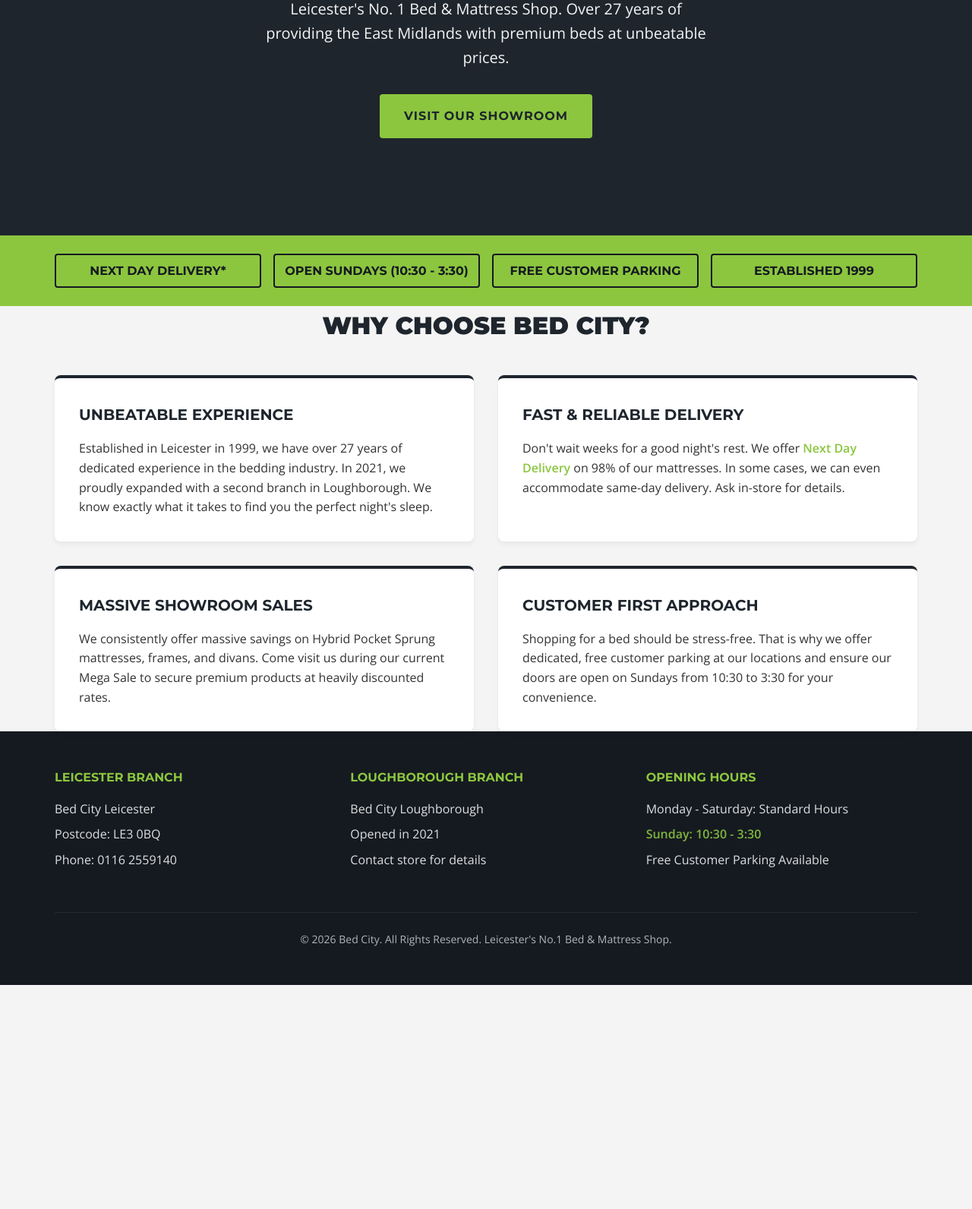
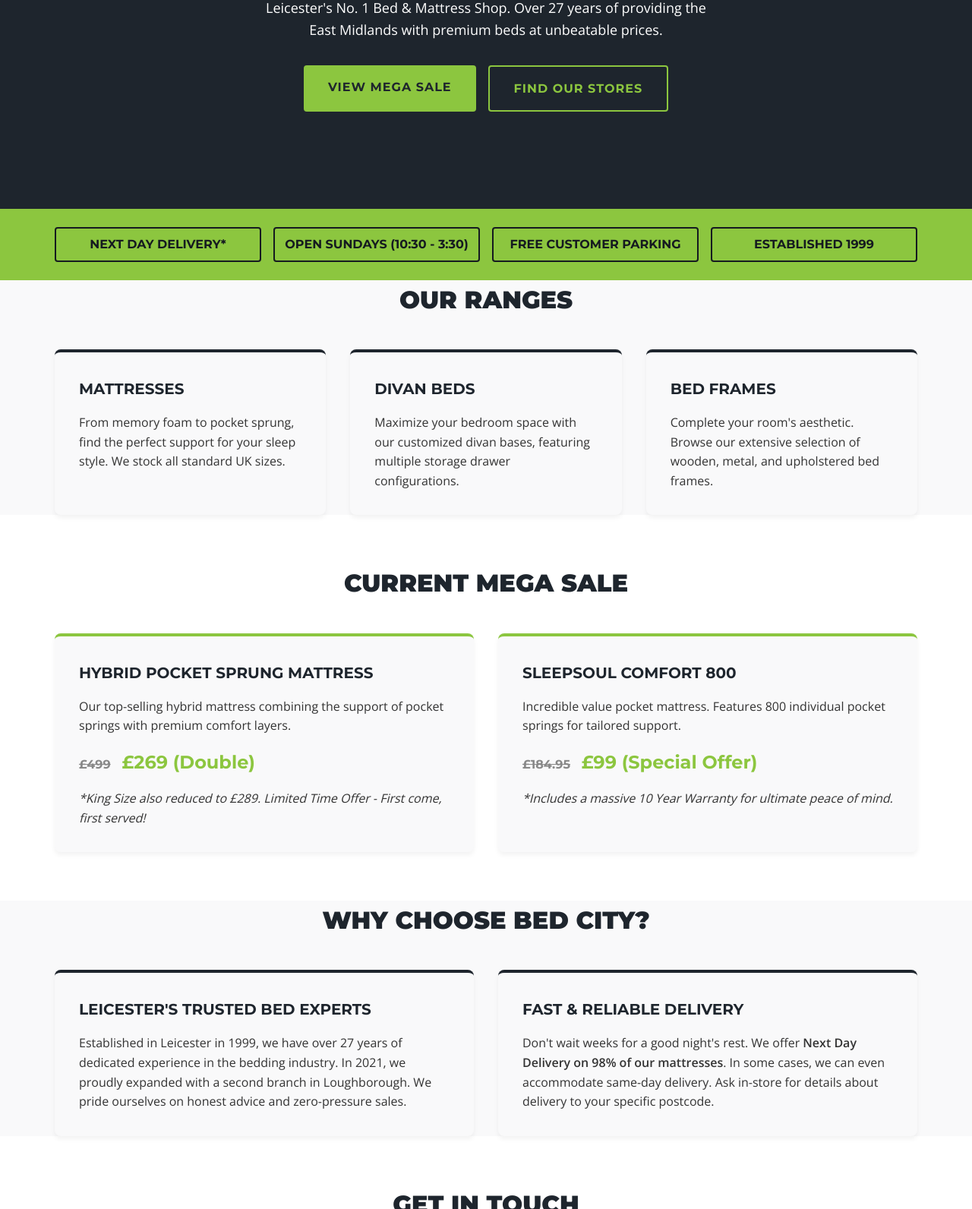
Before and after one commit to jayce-hash/bedcityleicester, a plain HTML site: page index.html in a window 1280 px wide. Shown: the part 376-1968 px from the top of the page at 76% size. Before the commit the page ends 1673 px from the top, so only its background shows below. Drawn offline with nearby package versions, Linux system fonts and the light colour scheme.

Commit message:
Update index.html

```diff
--- a/index.html
+++ b/index.html
@@ -12,49 +12,36 @@
     <link href="https://fonts.googleapis.com/css2?family=Montserrat:wght@400;700;900&family=Open+Sans:wght@400;600&display=swap" rel="stylesheet">
 
     <style>
-        /* * BRAND GUIDELINES & CSS VARIABLES
-         * Primary Green: #8CC63F (Matches the vibrant logo text)
-         * Brand Dark: #1E252D (Matches the dark background of their signage/logo)
-         * Fonts: Montserrat (Bold, rounded, modern headings), Open Sans (Clean, readable body)
-         */
         :root {
             --primary-green: #8CC63F;
             --primary-green-hover: #7ab334;
             --brand-dark: #1E252D;
             --brand-darker: #151A20;
-            --text-light: #F4F4F5;
+            --brand-light: #f9f9fa;
+            --text-light: #ffffff;
             --text-dark: #333333;
             --font-heading: 'Montserrat', sans-serif;
             --font-body: 'Open Sans', sans-serif;
         }
 
-        * {
-            margin: 0;
-            padding: 0;
-            box-sizing: border-box;
-        }
+        * { margin: 0; padding: 0; box-sizing: border-box; }
 
         body {
             font-family: var(--font-body);
             color: var(--text-dark);
             line-height: 1.6;
-            background-color: var(--text-light);
+            background-color: var(--brand-light);
             -webkit-font-smoothing: antialiased;
         }
 
-        /* Typography */
         h1, h2, h3, h4 {
             font-family: var(--font-heading);
             color: var(--brand-dark);
             text-transform: uppercase;
         }
 
-        a {
-            text-decoration: none;
-            color: inherit;
-        }
+        a { text-decoration: none; color: inherit; }
 
-        /* Buttons */
         .btn {
             display: inline-block;
             background-color: var(--primary-green);
@@ -76,14 +63,24 @@
             transform: translateY(-2px);
         }
 
-        /* Mobile First Layouts */
+        .btn-outline {
+            background-color: transparent;
+            border: 2px solid var(--primary-green);
+            color: var(--primary-green);
+        }
+
+        .btn-outline:hover {
+            background-color: var(--primary-green);
+            color: var(--brand-dark);
+        }
+
         .container {
             width: 100%;
             padding: 0 1.5rem;
             margin: 0 auto;
         }
 
-        /* Header & Nav */
+        /* Navigation */
         header {
             background-color: var(--brand-darker);
             color: var(--text-light);
@@ -101,22 +98,13 @@
             gap: 1rem;
         }
 
-        .logo-text {
-            font-family: var(--font-heading);
-            font-weight: 900;
-            font-size: 2rem;
-            letter-spacing: -1px;
-        }
+        .logo-text { font-family: var(--font-heading); font-weight: 900; font-size: 2rem; letter-spacing: -1px; }
+        .logo-text span { color: var(--primary-green); }
 
-        .logo-text span {
-            color: var(--primary-green);
-        }
+        nav ul { display: flex; gap: 1rem; list-style: none; font-size: 0.9rem; font-weight: 600; text-transform: uppercase;}
+        nav a:hover { color: var(--primary-green); }
 
-        .contact-top {
-            font-weight: 600;
-            font-size: 1.1rem;
-            color: var(--primary-green);
-        }
+        .contact-top { font-weight: 600; font-size: 1.1rem; color: var(--primary-green); }
 
         /* Hero Section */
         .hero {
@@ -125,154 +113,60 @@
             padding: 4rem 0;
             text-align: center;
         }
+        .hero h1 { color: var(--text-light); font-size: 2.5rem; font-weight: 900; margin-bottom: 1rem; line-height: 1.1; }
+        .hero h1 span { color: var(--primary-green); }
+        .hero p { font-size: 1.125rem; margin-bottom: 2rem; max-width: 600px; margin-left: auto; margin-right: auto; }
 
-        .hero h1 {
-            color: var(--text-light);
-            font-size: 2.5rem;
-            font-weight: 900;
-            margin-bottom: 1rem;
-            line-height: 1.1;
-        }
+        /* Trust Banner */
+        .trust-banner { background-color: var(--primary-green); color: var(--brand-darker); padding: 1.5rem 0; font-family: var(--font-heading); font-weight: 700; }
+        .trust-grid { display: grid; grid-template-columns: 1fr; gap: 1rem; text-align: center; }
+        .trust-item { padding: 0.5rem; border: 2px solid var(--brand-darker); border-radius: 4px; }
 
-        .hero h1 span {
-            color: var(--primary-green);
-        }
+        /* General Sections */
+        section { padding: 4rem 0; }
+        .section-title { text-align: center; font-size: 2rem; margin-bottom: 2.5rem; font-weight: 900; }
+        .bg-white { background-color: #ffffff; }
 
-        .hero p {
-            font-size: 1.125rem;
-            margin-bottom: 2rem;
-            max-width: 600px;
-            margin-left: auto;
-            margin-right: auto;
-        }
+        /* Grids */
+        .grid-2 { display: grid; grid-template-columns: 1fr; gap: 2rem; }
+        .grid-3 { display: grid; grid-template-columns: 1fr; gap: 2rem; }
 
-        /* Trust Banner (USPs) */
-        .trust-banner {
-            background-color: var(--primary-green);
-            color: var(--brand-darker);
-            padding: 1.5rem 0;
-            font-family: var(--font-heading);
-            font-weight: 700;
-        }
-
-        .trust-grid {
-            display: grid;
-            grid-template-columns: 1fr;
-            gap: 1rem;
-            text-align: center;
-        }
-
-        .trust-item {
-            padding: 0.5rem;
-            border: 2px solid var(--brand-darker);
-            border-radius: 4px;
-        }
-
-        /* Section Styling */
-        section {
-            padding: 4rem 0;
-        }
-
-        .section-title {
-            text-align: center;
-            font-size: 2rem;
-            margin-bottom: 2.5rem;
-            font-weight: 900;
-        }
-
-        /* Info Grid */
-        .info-grid {
-            display: grid;
-            grid-template-columns: 1fr;
-            gap: 2rem;
-        }
-
-        .info-card {
-            background: white;
+        /* Cards */
+        .card {
+            background: var(--brand-light);
             padding: 2rem;
             border-radius: 8px;
             box-shadow: 0 4px 6px rgba(0,0,0,0.05);
             border-top: 4px solid var(--brand-dark);
+            text-align: center;
         }
+        .card h3 { margin-bottom: 1rem; font-size: 1.25rem; }
+        .price { font-size: 1.5rem; font-weight: 700; color: var(--primary-green); margin: 1rem 0; display: block; font-family: var(--font-heading);}
+        .price strike { color: #888; font-size: 1rem; margin-right: 0.5rem; }
 
-        .info-card h3 {
-            margin-bottom: 1rem;
-            font-size: 1.25rem;
-        }
-
-        .highlight-text {
-            color: var(--primary-green);
-            font-weight: 700;
-        }
+        /* Form */
+        .contact-form { display: flex; flex-direction: column; gap: 1rem; max-width: 600px; margin: 0 auto; }
+        .contact-form input, .contact-form textarea { width: 100%; padding: 1rem; border: 1px solid #ccc; border-radius: 4px; font-family: var(--font-body); }
+        .contact-form textarea { resize: vertical; min-height: 150px; }
 
         /* Footer */
-        footer {
-            background-color: var(--brand-darker);
-            color: var(--text-light);
-            padding: 3rem 0;
-            text-align: center;
-        }
+        footer { background-color: var(--brand-darker); color: var(--text-light); padding: 3rem 0; text-align: center; }
+        .footer-grid { display: grid; grid-template-columns: 1fr; gap: 2rem; }
+        footer h4 { color: var(--primary-green); margin-bottom: 1rem; }
+        footer p { margin-bottom: 0.5rem; opacity: 0.9; }
+        .copyright { margin-top: 3rem; padding-top: 1.5rem; border-top: 1px solid rgba(255,255,255,0.1); font-size: 0.875rem; opacity: 0.7; }
 
-        .footer-grid {
-            display: grid;
-            grid-template-columns: 1fr;
-            gap: 2rem;
-        }
-
-        footer h4 {
-            color: var(--primary-green);
-            margin-bottom: 1rem;
-        }
-
-        footer p {
-            margin-bottom: 0.5rem;
-            opacity: 0.9;
-        }
-
-        .copyright {
-            margin-top: 3rem;
-            padding-top: 1.5rem;
-            border-top: 1px solid rgba(255,255,255,0.1);
-            font-size: 0.875rem;
-            opacity: 0.7;
-        }
-
-        /* Desktop Optimization (Min-width: 768px) */
+        /* Desktop Optimization */
         @media (min-width: 768px) {
-            .container {
-                max-width: 1200px;
-                padding: 0 2rem;
-            }
-
-            .header-content {
-                flex-direction: row;
-                justify-content: space-between;
-            }
-
-            .hero {
-                padding: 8rem 0;
-            }
-
-            .hero h1 {
-                font-size: 4rem;
-            }
-
-            .hero p {
-                font-size: 1.25rem;
-            }
-
-            .trust-grid {
-                grid-template-columns: repeat(4, 1fr);
-            }
-
-            .info-grid {
-                grid-template-columns: repeat(2, 1fr);
-            }
-
-            .footer-grid {
-                grid-template-columns: repeat(3, 1fr);
-                text-align: left;
-            }
+            .container { max-width: 1200px; padding: 0 2rem; }
+            .header-content { flex-direction: row; justify-content: space-between; }
+            .hero { padding: 8rem 0; }
+            .hero h1 { font-size: 4rem; }
+            .trust-grid { grid-template-columns: repeat(4, 1fr); }
+            .grid-2 { grid-template-columns: repeat(2, 1fr); }
+            .grid-3 { grid-template-columns: repeat(3, 1fr); }
+            .card { text-align: left; }
+            .footer-grid { grid-template-columns: repeat(4, 1fr); text-align: left; }
         }
     </style>
 </head>
@@ -281,9 +175,15 @@
     <header>
         <div class="container header-content">
             <div class="logo-text">BED <span>CITY</span></div>
-            <div class="contact-top">
-                Call us: 0116 2559140
-            </div>
+            <nav>
+                <ul>
+                    <li><a href="#ranges">Ranges</a></li>
+                    <li><a href="#offers">Mega Sale</a></li>
+                    <li><a href="#about">About Us</a></li>
+                    <li><a href="#contact">Contact</a></li>
+                </ul>
+            </nav>
+            <div class="contact-top">0116 2559140</div>
         </div>
     </header>
 
@@ -292,7 +192,10 @@
             <div class="container">
                 <h1>SLEEP BETTER. <br><span>LIVE BETTER.</span></h1>
                 <p>Leicester's No. 1 Bed & Mattress Shop. Over 27 years of providing the East Midlands with premium beds at unbeatable prices.</p>
-                <a href="#locations" class="btn">Visit Our Showroom</a>
+                <div style="display: flex; gap: 1rem; justify-content: center; flex-wrap: wrap;">
+                    <a href="#offers" class="btn">View Mega Sale</a>
+                    <a href="#locations" class="btn btn-outline">Find Our Stores</a>
+                </div>
             </div>
         </section>
 
@@ -305,25 +208,68 @@
             </div>
         </div>
 
-        <section class="container">
+        <section id="ranges" class="container">
+            <h2 class="section-title">OUR RANGES</h2>
+            <div class="grid-3">
+                <div class="card">
+                    <h3>Mattresses</h3>
+                    <p>From memory foam to pocket sprung, find the perfect support for your sleep style. We stock all standard UK sizes.</p>
+                </div>
+                <div class="card">
+                    <h3>Divan Beds</h3>
+                    <p>Maximize your bedroom space with our customized divan bases, featuring multiple storage drawer configurations.</p>
+                </div>
+                <div class="card">
+                    <h3>Bed Frames</h3>
+                    <p>Complete your room's aesthetic. Browse our extensive selection of wooden, metal, and upholstered bed frames.</p>
+                </div>
+            </div>
+        </section>
+
+        <section id="offers" class="bg-white">
+            <div class="container">
+                <h2 class="section-title">CURRENT MEGA SALE</h2>
+                <div class="grid-2">
+                    <div class="card" style="border-top-color: var(--primary-green);">
+                        <h3>Hybrid Pocket Sprung Mattress</h3>
+                        <p>Our top-selling hybrid mattress combining the support of pocket springs with premium comfort layers.</p>
+                        <span class="price"><strike>£499</strike> £269 (Double)</span>
+                        <p><em>*King Size also reduced to £289. Limited Time Offer - First come, first served!</em></p>
+                    </div>
+                    <div class="card" style="border-top-color: var(--primary-green);">
+                        <h3>SleepSoul Comfort 800</h3>
+                        <p>Incredible value pocket mattress. Features 800 individual pocket springs for tailored support.</p>
+                        <span class="price"><strike>£184.95</strike> £99 (Special Offer)</span>
+                        <p><em>*Includes a massive 10 Year Warranty for ultimate peace of mind.</em></p>
+                    </div>
+                </div>
+            </div>
+        </section>
+
+        <section id="about" class="container">
             <h2 class="section-title">WHY CHOOSE BED CITY?</h2>
-            <div class="info-grid">
-                <div class="info-card">
-                    <h3>Unbeatable Experience</h3>
-                    <p>Established in Leicester in 1999, we have over 27 years of dedicated experience in the bedding industry. In 2021, we proudly expanded with a second branch in Loughborough. We know exactly what it takes to find you the perfect night's sleep.</p>
+            <div class="grid-2">
+                <div class="card">
+                    <h3>Leicester's Trusted Bed Experts</h3>
+                    <p>Established in Leicester in 1999, we have over 27 years of dedicated experience in the bedding industry. In 2021, we proudly expanded with a second branch in Loughborough. We pride ourselves on honest advice and zero-pressure sales.</p>
                 </div>
-                <div class="info-card">
+                <div class="card">
                     <h3>Fast & Reliable Delivery</h3>
-                    <p>Don't wait weeks for a good night's rest. We offer <span class="highlight-text">Next Day Delivery</span> on 98% of our mattresses. In some cases, we can even accommodate same-day delivery. Ask in-store for details.</p>
+                    <p>Don't wait weeks for a good night's rest. We offer <strong>Next Day Delivery on 98% of our mattresses</strong>. In some cases, we can even accommodate same-day delivery. Ask in-store for details about delivery to your specific postcode.</p>
                 </div>
-                <div class="info-card">
-                    <h3>Massive Showroom Sales</h3>
-                    <p>We consistently offer massive savings on Hybrid Pocket Sprung mattresses, frames, and divans. Come visit us during our current Mega Sale to secure premium products at heavily discounted rates.</p>
-                </div>
-                <div class="info-card">
-                    <h3>Customer First Approach</h3>
-                    <p>Shopping for a bed should be stress-free. That is why we offer dedicated, free customer parking at our locations and ensure our doors are open on Sundays from 10:30 to 3:30 for your convenience.</p>
-                </div>
+            </div>
+        </section>
+
+        <section id="contact" class="bg-white">
+            <div class="container">
+                <h2 class="section-title">GET IN TOUCH</h2>
+                <form class="contact-form" action="#" method="POST">
+                    <input type="text" name="name" placeholder="Your Name" required>
+                    <input type="email" name="email" placeholder="Your Email" required>
+                    <input type="tel" name="phone" placeholder="Phone Number">
+                    <textarea name="message" placeholder="How can we help you?" required></textarea>
+                    <button type="submit" class="btn">Send Message</button>
+                </form>
             </div>
         </section>
     </main>
@@ -333,25 +279,31 @@
             <div>
                 <h4>LEICESTER BRANCH</h4>
                 <p>Bed City Leicester</p>
-                <p>Postcode: LE3 0BQ</p>
-                <p>Phone: 0116 2559140</p>
+                <p>LE3 0BQ</p>
+                <p>Tel: 0116 2559140</p>
             </div>
             <div>
                 <h4>LOUGHBOROUGH BRANCH</h4>
                 <p>Bed City Loughborough</p>
                 <p>Opened in 2021</p>
-                <p>Contact store for details</p>
+                <p>Tel: [Insert Loughborough Number]</p>
             </div>
             <div>
                 <h4>OPENING HOURS</h4>
-                <p>Monday - Saturday: Standard Hours</p>
-                <p style="color: var(--primary-green); font-weight: bold;">Sunday: 10:30 - 3:30</p>
+                <p>Mon - Sat: 9:30 AM - 5:30 PM</p>
+                <p style="color: var(--primary-green); font-weight: bold;">Sunday: 10:30 AM - 3:30 PM</p>
                 <p>Free Customer Parking Available</p>
+            </div>
+            <div>
+                <h4>HELPFUL LINKS</h4>
+                <p><a href="#">Delivery Information</a></p>
+                <p><a href="#">Terms & Conditions</a></p>
+                <p><a href="#">Privacy Policy</a></p>
             </div>
         </div>
         <div class="container">
             <div class="copyright">
-                &copy; 2026 Bed City. All Rights Reserved. Leicester's No.1 Bed & Mattress Shop.
+                &copy; 2026 Bed City. All Rights Reserved.
             </div>
         </div>
     </footer>
```
